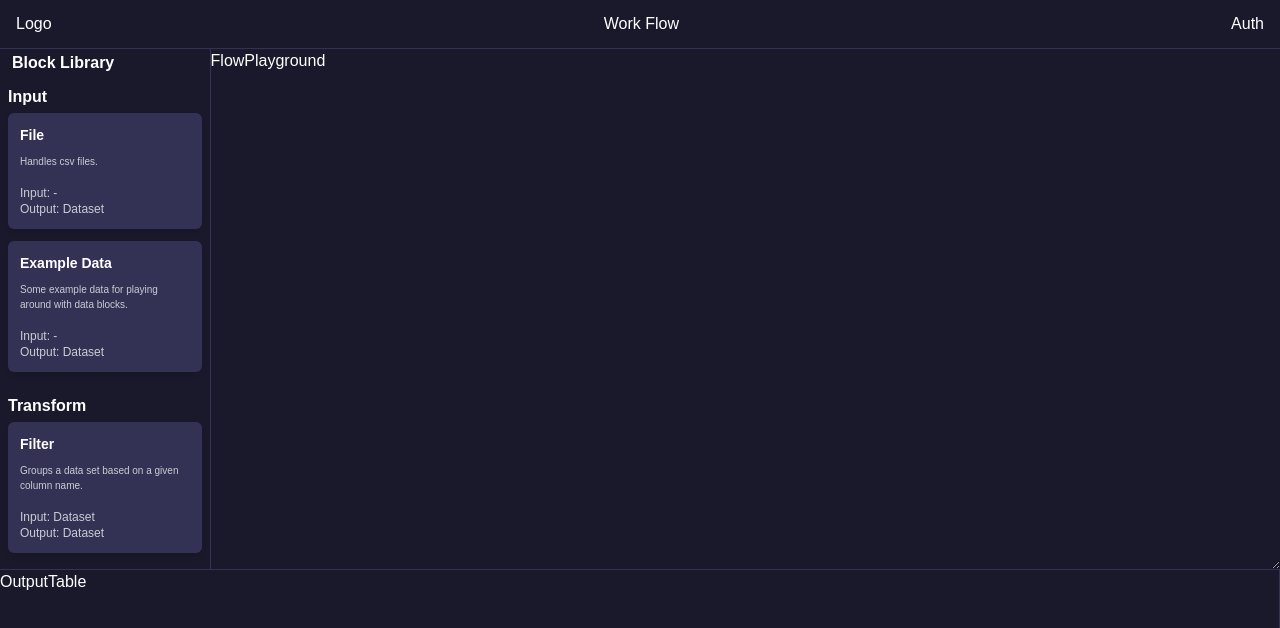
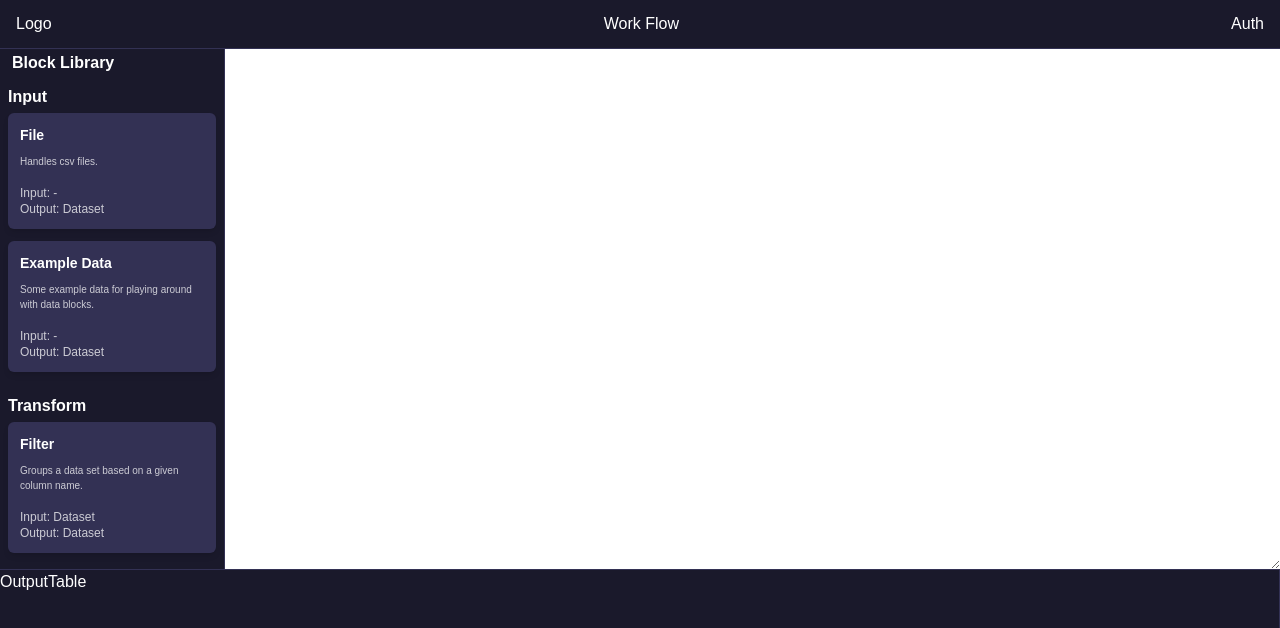
Before and after one commit to parthnariya/work-flow-demo, a React (Vite) app: page / in a window 1280 px wide. Shown: the top 628 px of the page. Built offline with nearby package versions, Linux system fonts and the light colour scheme.

Commit message:
flow canvas setuo

```diff
--- /dev/null
+++ b/src/components/FlowPlayground/FlowCanvas/FlowCanvas.tsx
@@ -0,0 +1,5 @@
+export const FlowCanvas = () => {
+  return (
+    <div className="flex-[0.85] flex h-full w-full relative text-xs bg-white"></div>
+  );
+};
--- a/src/components/FlowPlayground/FlowPlayground.tsx
+++ b/src/components/FlowPlayground/FlowPlayground.tsx
@@ -1,10 +1,11 @@
+import { FlowCanvas } from "./FlowCanvas/FlowCanvas";
 import Sidebar from "./Sidebar/Sidebar";
 
 export const FlowPlayground = () => {
   return (
     <main className="flex shrink-0 h-[65%] resize-y overflow-auto min-h-40">
       <Sidebar />
-      FlowPlayground
+      <FlowCanvas />
     </main>
   );
 };
```
